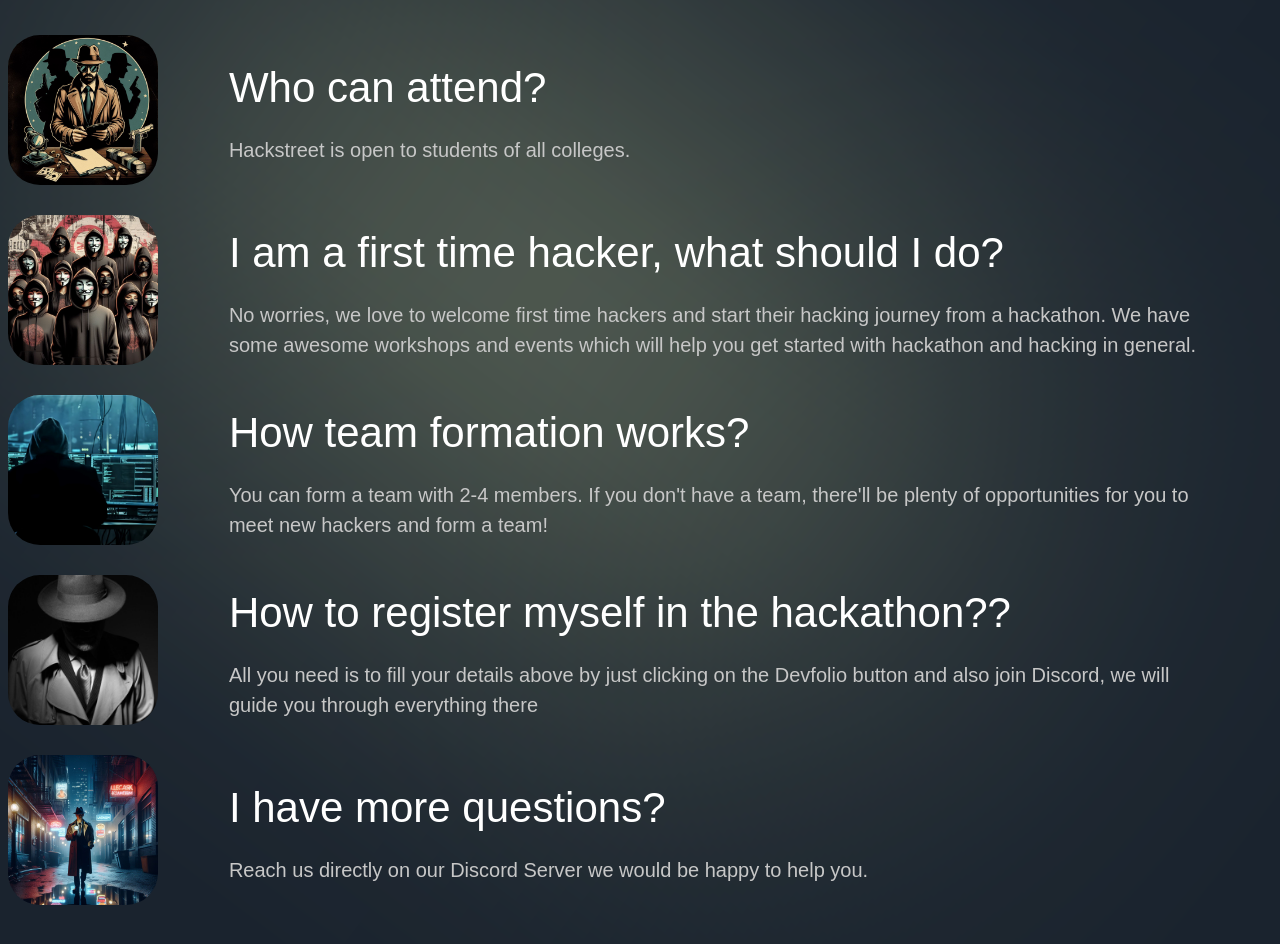
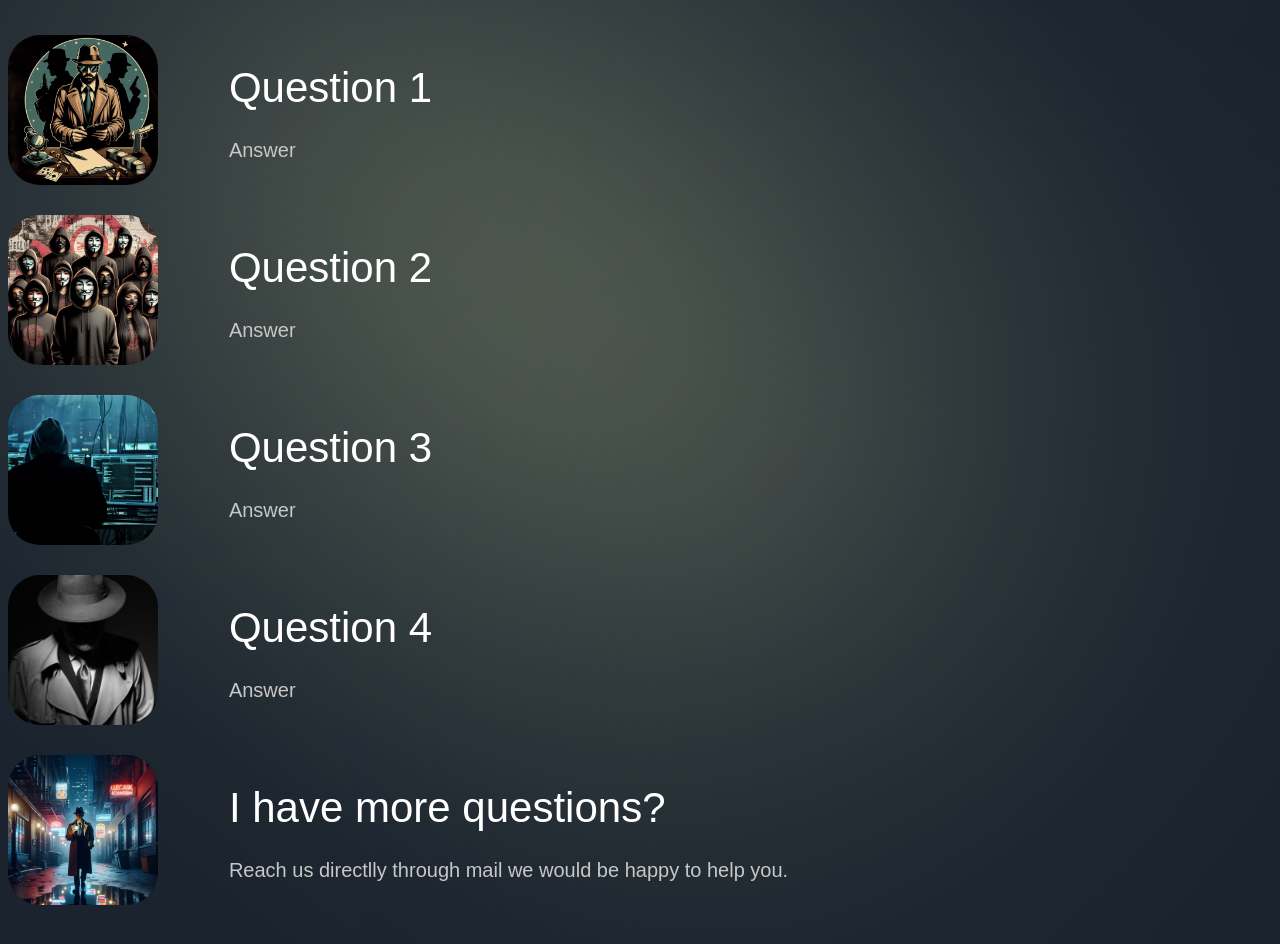
Before and after one commit to amanthegarg/ridehack-24, a Next.js app: page /index2 in a window 1280 px wide. Shown: the part 4820-5764 px from the top of the page. Built offline with nearby package versions, Linux system fonts and the light colour scheme; a web font is replaced by a local one.

Commit message:
Made changes in FAQ and more left

```diff
--- a/constants/index.js
+++ b/constants/index.js
@@ -64,32 +64,32 @@ export const newFeatures2 = [
 export const insights = [
   {
     imgUrl: '/image32.jpeg',
-    title: ' Who can attend?',
-    subtitle: 'Hackstreet is open to students of all colleges.',
+    title: ' Question 1 ',
+    subtitle: 'Answer',
   },
   {
     imgUrl: '/image30.jpeg',
-    title: ' I am a first time hacker, what should I do?',
+    title: ' Question 2',
     subtitle:
-      '  No worries, we love to welcome first time hackers and start their hacking journey from a hackathon. We have some awesome workshops and events which will help you get started with hackathon and hacking in general.',
+      '  Answer ',
   },
   {
     imgUrl: '/image36.jpeg',
-    title: ' How team formation works?',
+    title: ' Question 3',
     subtitle:
-      "You can form a team with 2-4 members. If you don't have a team, there'll be plenty of opportunities for you to meet new hackers and form a team!",
+      ' Answer ',
   },
   {
     imgUrl: '/image34.jpeg',
-    title: '   How to register myself in the hackathon??',
+    title: '   Question 4',
     subtitle:
-      'All you need is to fill your details above by just clicking on the Devfolio button and also join Discord, we will guide you through everything there',
+      ' Answer ',
   },
   {
     imgUrl: '/image31.jpeg',
     title: '   I have more questions?',
     subtitle:
-      '    Reach us directly on our Discord Server we would be happy to help you.',
+      '    Reach us directlly through mail we would be happy to help you.',
   },
 ];
 
@@ -97,21 +97,21 @@ export const socials = [
   {
     name: 'telegram',
     url: '/discord.svg',
-    href: 'https://discord.gg/zKFdRQ4z9D',
+    href: 'https://discord.com/channels/@me',
   },
   {
     name: 'linkedin',
     url: '/linkedin.svg',
-    href: 'https://www.linkedin.com/authwall?trk=bf&trkInfo=AQFx5DDyMtDHlwAAAYzdvY-IdZOXMNqamWkeKzZQdyYytS5v4rnk6NUb7efZRQdNWS1-zOQS7SQ0ifW0sKyRTagpY_ksTcJ9QwPZDXBAz-WuBhgRWZ-UZbdl_DXBh6kcbYZjf40=&original_referer=&sessionRedirect=https%3A%2F%2Fwww.linkedin.com%2Fcompany%2Fieee-student-branch-jiit',
+    href: 'https://www.linkedin.com/in/Amanthegarg/',
   },
   {
     name: 'instagram',
     url: '/instagram.svg',
-    href: 'https://www.instagram.com/ieeesbjiit/',
+    href: 'https://www.instagram.com/amanthegarg2003/',
   },
   {
     name: 'facebook',
     url: '/facebook.svg',
-    href: 'https://www.facebook.com/ieeesbjiit/',
+    href: 'https://www.facebook.com/',
   },
 ];
```
